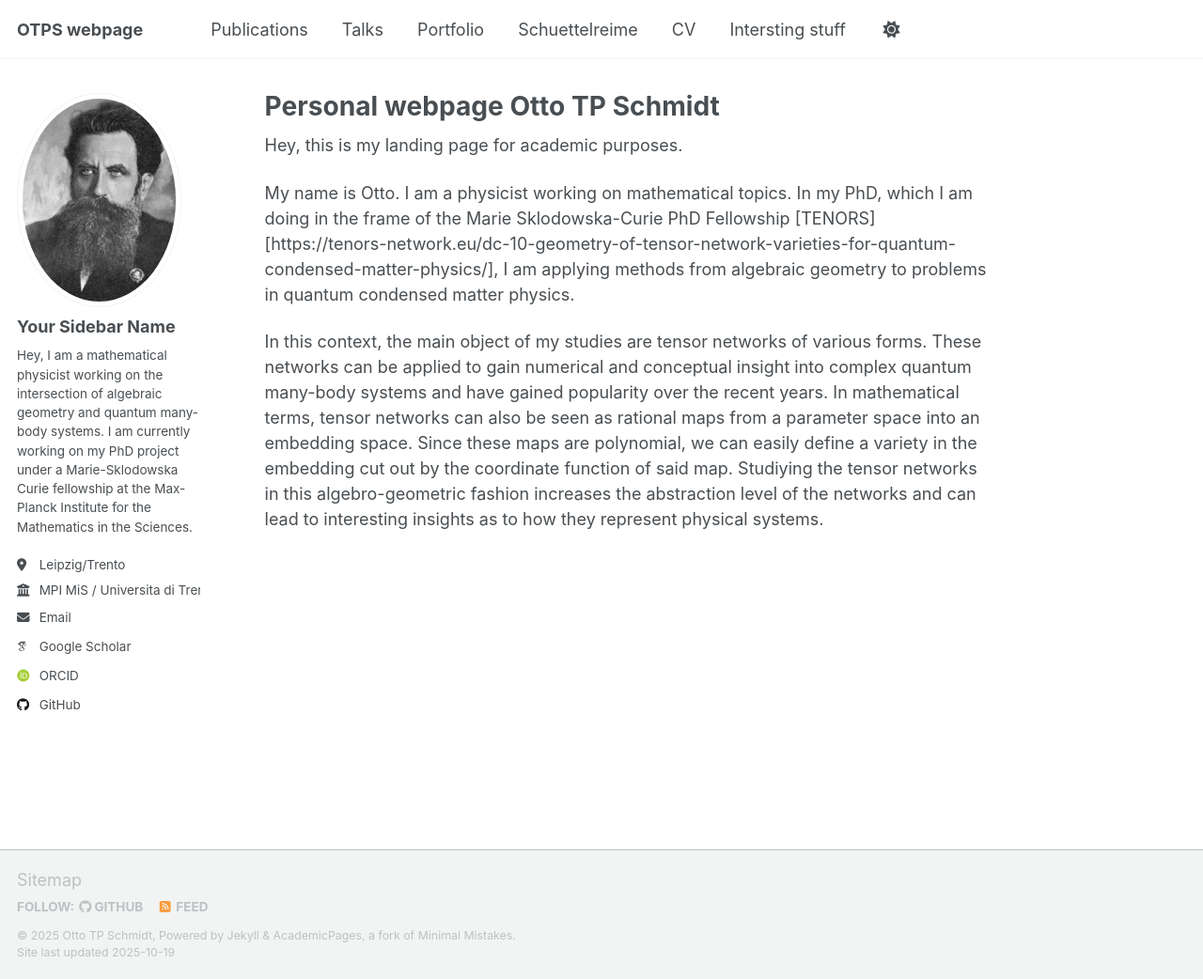
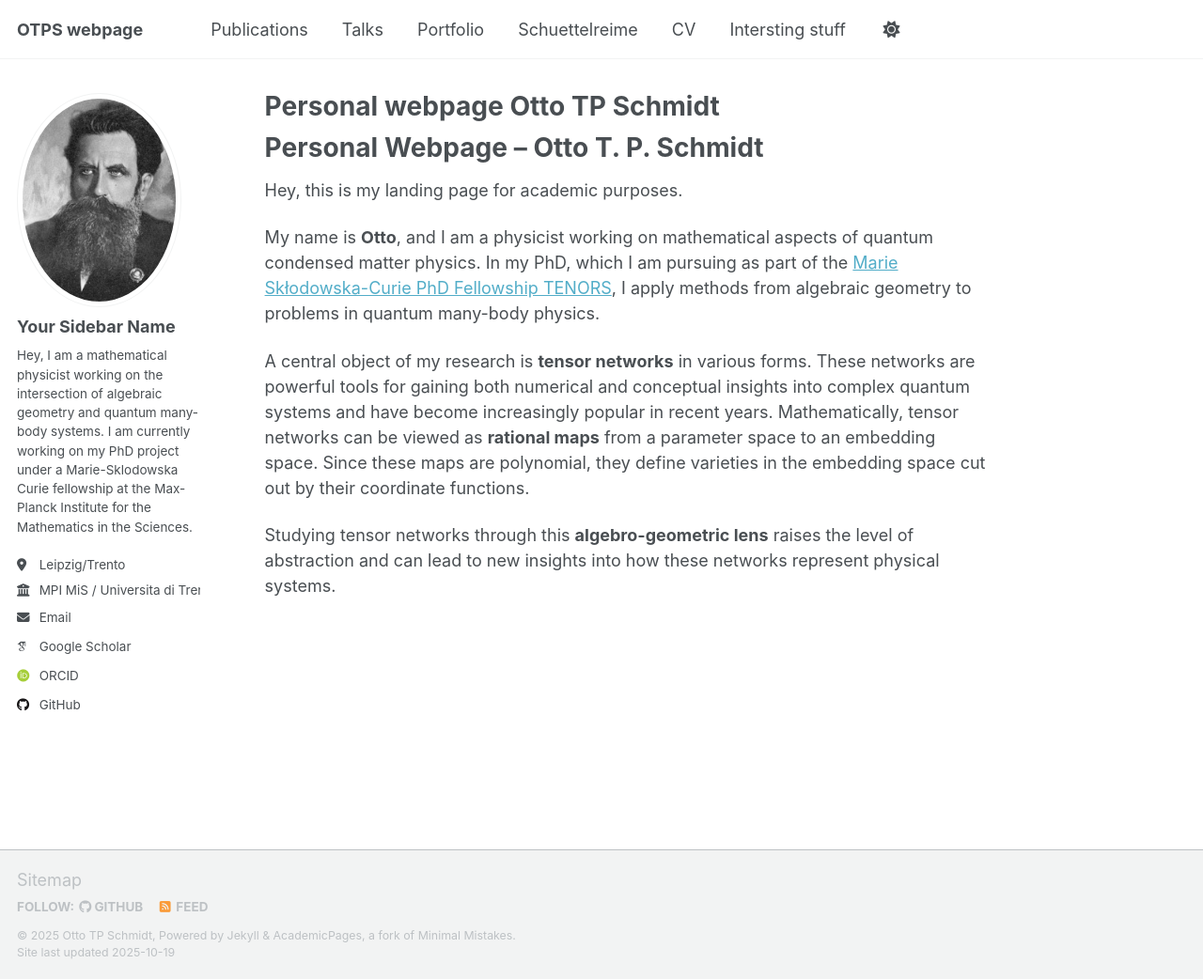
Before and after one commit to ottotpschmidt/ottotpschmidt.github.io, a Jekyll site: the page built from _pages/about.md, in a window 1280 px wide and 1042 px high. Shown: the whole window at 94% size. Built offline with Jekyll 4.4.1, drawn with Linux system fonts in a browser that asks for light colours; some web fonts are replaced; a script that is not in the unit is left out.

Commit message:
Revise about page content and structure
Updated the content and formatting of the about page to enhance clarity and presentation.

```diff
--- a/_pages/about.md
+++ b/_pages/about.md
@@ -7,8 +7,12 @@ redirect_from:
   - /about.html
 ---
 
+# Personal Webpage – Otto T. P. Schmidt
+
 Hey, this is my landing page for academic purposes.
 
-My name is Otto. I am a physicist working on mathematical topics. In my PhD, which I am doing in the frame of the Marie Sklodowska-Curie PhD Fellowship [TENORS][https://tenors-network.eu/dc-10-geometry-of-tensor-network-varieties-for-quantum-condensed-matter-physics/], I am applying methods from algebraic geometry to problems in quantum condensed matter physics.
+My name is **Otto**, and I am a physicist working on mathematical aspects of quantum condensed matter physics. In my PhD, which I am pursuing as part of the [Marie Skłodowska-Curie PhD Fellowship TENORS](https://tenors-network.eu/dc-10-geometry-of-tensor-network-varieties-for-quantum-condensed-matter-physics/), I apply methods from algebraic geometry to problems in quantum many-body physics.
 
-In this context, the main object of my studies are tensor networks of various forms. These networks can be applied to gain numerical and conceptual insight into complex quantum many-body systems and have gained popularity over the recent years. In mathematical terms, tensor networks can also be seen as rational maps from a parameter space into an embedding space. Since these maps are polynomial, we can easily define a variety in the embedding cut out by the coordinate function of said map. Studiying the tensor networks in this algebro-geometric fashion increases the abstraction level of the networks and can lead to interesting insights as to how they represent physical systems.
+A central object of my research is **tensor networks** in various forms. These networks are powerful tools for gaining both numerical and conceptual insights into complex quantum systems and have become increasingly popular in recent years. Mathematically, tensor networks can be viewed as **rational maps** from a parameter space to an embedding space. Since these maps are polynomial, they define varieties in the embedding space cut out by their coordinate functions.
+
+Studying tensor networks through this **algebro-geometric lens** raises the level of abstraction and can lead to new insights into how these networks represent physical systems.
```
